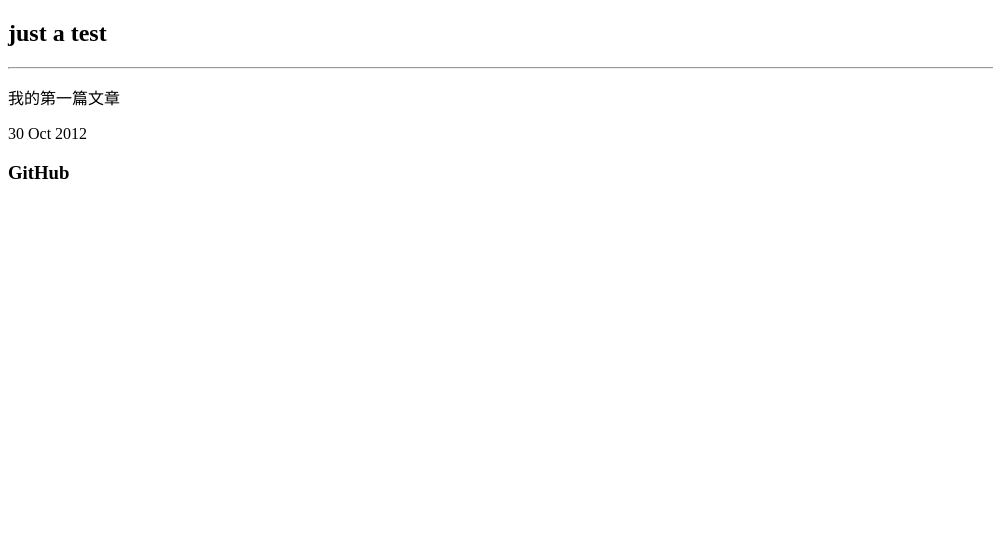
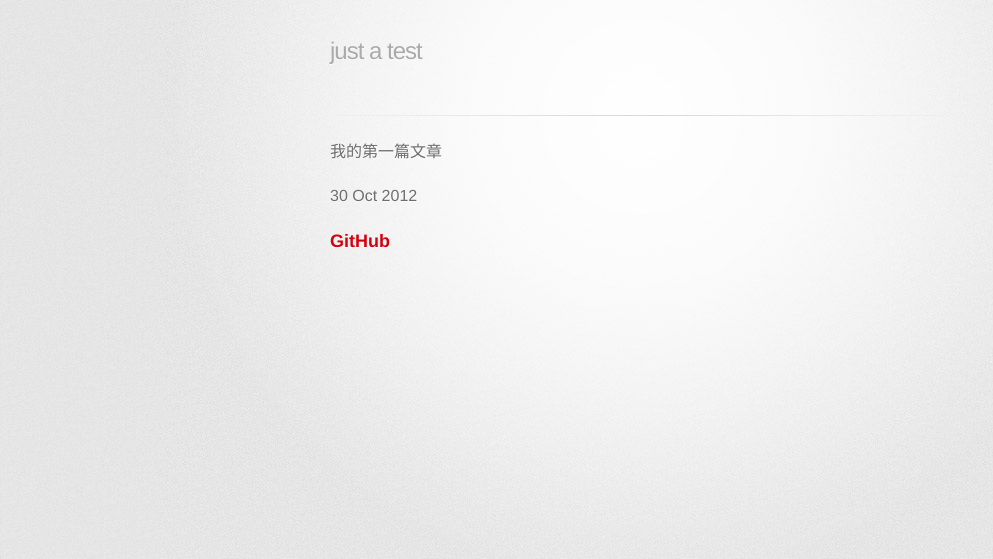
Before and after one commit to trulliandloeb/helloWorld, a Jekyll site: the page built from _posts/2012-10-30-test.html, in a window 1280 px wide. Shown: the top 559 px of the page, without its empty margins (0-993 px from the left). Built offline with Jekyll 4.4.1, drawn with Linux system fonts in a browser that asks for light colours; some web fonts are replaced.

Commit message:
change layout

```diff
--- a/_layouts/default.html
+++ b/_layouts/default.html
@@ -4,9 +4,9 @@
     <meta charset='utf-8'>
     <meta http-equiv="X-UA-Compatible" content="chrome=1">
     <link href='https://fonts.googleapis.com/css?family=Chivo:900' rel='stylesheet' type='text/css'>
-    <link rel="stylesheet" type="text/css" href="stylesheets/stylesheet.css" media="screen" />
-    <link rel="stylesheet" type="text/css" href="stylesheets/pygment_trac.css" media="screen" />
-    <link rel="stylesheet" type="text/css" href="stylesheets/print.css" media="print" />
+    <link rel="stylesheet" type="text/css" href="/stylesheets/stylesheet.css" media="screen" />
+    <link rel="stylesheet" type="text/css" href="/stylesheets/pygment_trac.css" media="screen" />
+    <link rel="stylesheet" type="text/css" href="/stylesheets/print.css" media="print" />
     <!--[if lt IE 9]>
     <script src="//html5shiv.googlecode.com/svn/trunk/html5.js"></script>
     <![endif]-->
```
